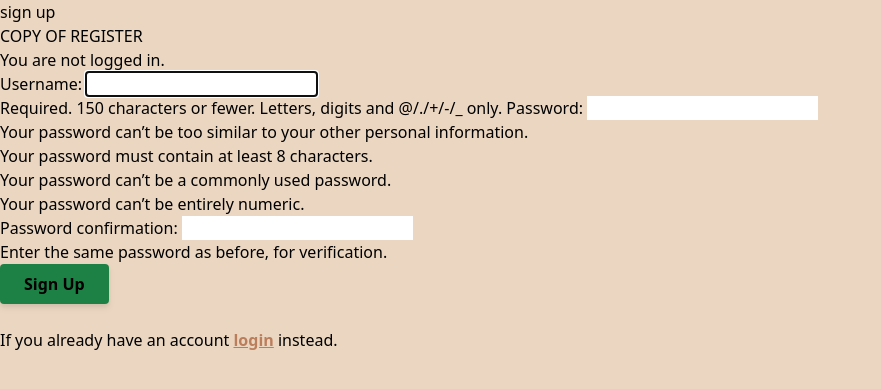
After one commit to Thomas-More-Digital-Innovation/2223-DI-010-Kiwi, a Django app: page /signup/ in a window 1280 px wide. The commit adds this page. Shown: the top 389 px of the page, without its empty margins (0-881 px from the left). Run offline with Django 4.2, Linux system fonts and the light colour scheme; style sheets or scripts are compiled from the project's sources.

Commit message:
signup, login done, pwreset next

```diff
--- a/keyTracker/templates/registration/login.html
+++ b/keyTracker/templates/registration/login.html
@@ -5,3 +5,5 @@
   {{ form.as_p }}
   <button type="submit">Log In</button>
 </form>
+
+<p>don't have an account yet? <span class="underline"><a href="/signup">register here!</a></span></p>
--- /dev/null
+++ b/keyTracker/templates/registration/signup.html
@@ -0,0 +1,23 @@
+{% extends 'keyTracker/components/main.html' %}
+{% block body %}
+<h1>sign up</h1>
+<h2>COPY OF REGISTER</h2>
+<div>
+    <p>
+        {% if user.is_authenticated %}
+        You are logged in as <strong>{{ user.username }}</strong>.
+        {% else %}
+        You are not logged in.
+        {% endif %}
+    </p>
+</div>
+
+<form method="POST">
+    {% csrf_token %}
+    {{form}}
+    <br>
+    <button type="submit" class="bg-maingreen hover:bg-accentgreen drop-shadow-md font-bold py-2 px-6  rounded w-max">Sign Up</button>
+</form>
+<br>
+If you already have an account <a href="{% url 'login' %}" target="blank"><strong class="underline text-brownsugar">login</strong></a> instead.
+{% endblock body %}
--- a/keyTracker/urls.py
+++ b/keyTracker/urls.py
@@ -21,6 +21,7 @@ app_name = "keyTracker"
 urlpatterns = [
     path("", views.homepage, name='homepage'),
     path("history/", views.history, name="history"),
+    path("signup/", views.SignUpView.as_view(), name="signup"),
     # path("register/", views.register, name="register"),
     # path("logout/", views.logout_request, name="logout"),
     # path("login/", views.login_request, name="login"),
--- a/keyTracker/views.py
+++ b/keyTracker/views.py
@@ -8,6 +8,8 @@ from django.http import HttpResponse
 from django.shortcuts import redirect, render
 from keyTracker.forms import *
 from keyTracker.models import Key
+from django.urls import reverse_lazy
+from django.views import generic
 
 # Create your views here.
 
@@ -58,6 +60,12 @@ def homepage(request):
                   context={"updateKeyForm": updateKeyForm,
                            "lastKey": lastKey,
                            })
+
+
+class SignUpView(generic.CreateView):
+    form_class = UserCreationForm
+    success_url = reverse_lazy("login")
+    template_name = "registration/signup.html"
 
 
 def register(request):
```
Also changed, not shown: db.sqlite3.
